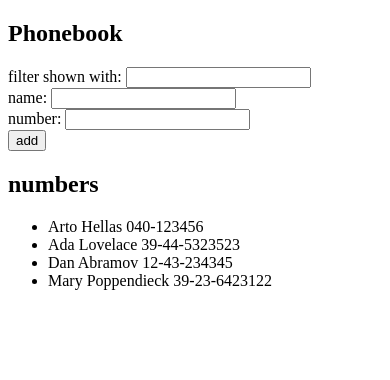
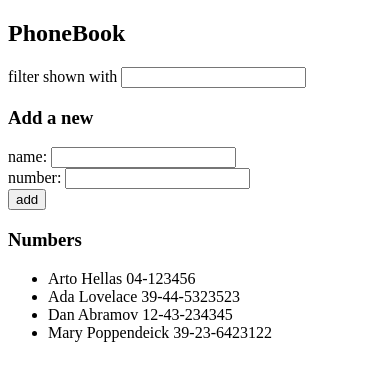
Before and after one commit to yuvrajsteve-cmyk/fullstackopen-part2, a React (Vite) app in the folder phonebook/: page / in a window 390 px wide. Shown: the top 380 px of the page. Built offline with nearby package versions, Linux system fonts and the light colour scheme.

Commit message:
2.10: The Phonebook Step 5

```diff
--- a/phonebook/src/App.jsx
+++ b/phonebook/src/App.jsx
@@ -1,88 +1,68 @@
 import { useState } from "react"
-
-
+import Filter from "./components/Filter"
+import PersonForm from "./components/PersonFrom"
+import Persons from "./components/Persons"
 
 
 const App = () => {
   const [persons, setPersons] = useState([
-    { name: 'Arto Hellas', number: '040-123456', id: 1 },
+    { name: 'Arto Hellas', number: '04-123456', id: 1 },
     { name: 'Ada Lovelace', number: '39-44-5323523', id: 2 },
     { name: 'Dan Abramov', number: '12-43-234345', id: 3 },
-    { name: 'Mary Poppendieck', number: '39-23-6423122', id: 4 }
+    { name: 'Mary Poppendeick', number: '39-23-6423122', id: 4 }
  ])
-
     const [newName, setNewName] = useState('')
-  const [number, setNmber] = useState('')
+    const [number, setNumber] = useState('')
     const [searchTerm, setSearchTerm] = useState('')
 
-  const addPerson = (event) => {
+    const addPerson =  (event) => {
       event.preventDefault()
 
       const nameExist = persons.some(
-    (person) => person.name.toLocaleLowerCase() === newName.toLocaleLowerCase()
+        (person) => person.name.toLowerCase() === newName.toLowerCase()
+      )
 
-  )
       if(nameExist) {
-    alert(`${newName} is already added in the phonebook`)
+        alert(`${newName} is already added to the phonebook`)
         return
       }
-
-  const numberExist = persons.some (
-    (person) => person.number === number
-  )
-
-  if (numberExist) {
-    alert(`${number} is already exist in the phonebook`)
-    return
-  }
-
 
       const personObject = {
         name: newName,
         number: number,
         id: persons.length + 1
       }
+
     setPersons(persons.concat(personObject))
     setNewName('')
-    setNmber('')
+    setNumber('')
     }
 
-  const handleNameChange = (event) => {
-    setNewName(event.target.value)
-  }
+    const handleNameChange = (event) => setNewName(event.target.value)
+    const handleNumberChange = (event) => setNumber(event.target.value)
+    const handleSearchChange = (event) => setSearchTerm(event.target.value)
 
-  const handleAddNumber = (event) => {
-    setNmber(event.target.value)
-  }
+    const personsToShow = persons.filter(person =>
+      person.name.toLowerCase().includes(searchTerm.toLowerCase())
+    )
 
-  const handleNumberChange = (event) => setSearchTerm(event.target.value)
 
-  const personsToShow = persons.filter( person =>
-    person.name.toLocaleLowerCase().includes(searchTerm.toLocaleLowerCase())
-  )
   return (
     <div>
-         <h2>Phonebook</h2>
-         <div>
-          filter shown with: <input value={searchTerm} onChange={handleNumberChange}/>
-         </div>
-         <form onSubmit={addPerson}>
-          <div>
-            name: <input value={newName} onChange={handleNameChange}/>
-          </div>
-          <div>
-            number: <input value={number} onChange={handleAddNumber}/>
-          </div>
-          <div>
-            <button type="submit">add</button>
-          </div>
-         </form>
-         <h2>numbers</h2>
-         <ul>
-          {personsToShow.map(person =>
-            <li key={person.name}>{person.name} {person.number}</li>
-          )}
-         </ul>
+           <h2>PhoneBook</h2>
+           <Filter value={searchTerm} onChange={handleSearchChange} />
+
+           <h3>Add a new</h3>
+           <PersonForm
+           onSubmit={addPerson}
+           newName={newName}
+           handleNameChange={handleNameChange}
+           number={number}
+           handleNumberChange={handleNumberChange}/>
+
+           <h3>Numbers</h3>
+           <Persons personsToShow={personsToShow} />
+
     </div>
   )
 }
--- /dev/null
+++ b/phonebook/src/components/Filter.jsx
@@ -0,0 +1,13 @@
+
+
+const Filter = ({ value, onChange}) => {
+
+
+    return (
+        <div>
+    filter shown with <input value={value} onChange={onChange} />
+        </div>
+    )
+}
+
+export default Filter
--- /dev/null
+++ b/phonebook/src/components/PersonFrom.jsx
@@ -0,0 +1,22 @@
+
+
+const PersonForm = ({ onSubmit, newName, handleNameChange, number, handleNumberChange }) => {
+
+
+    return (
+        <form onSubmit={onSubmit}>
+            <div>
+                name: <input value={newName} onChange={handleNameChange} />
+            </div>
+            <div>
+                number: <input value={number} onChange={handleNumberChange} />
+            </div>
+            <div>
+                <button type="submit">add</button>
+            </div>
+        </form>
+
+    )
+}
+
+export default PersonForm
--- /dev/null
+++ b/phonebook/src/components/Persons.jsx
@@ -0,0 +1,17 @@
+
+
+const Persons = ({ personsToShow }) => {
+
+
+    return(
+        <ul>
+            {personsToShow.map(person => (
+                <li key={person.name}>
+                    {person.name} {person.number}
+                </li>
+            ))}
+        </ul>
+    )
+}
+
+export default Persons
```
Lines whose indentation alone changed are shown as unchanged.
